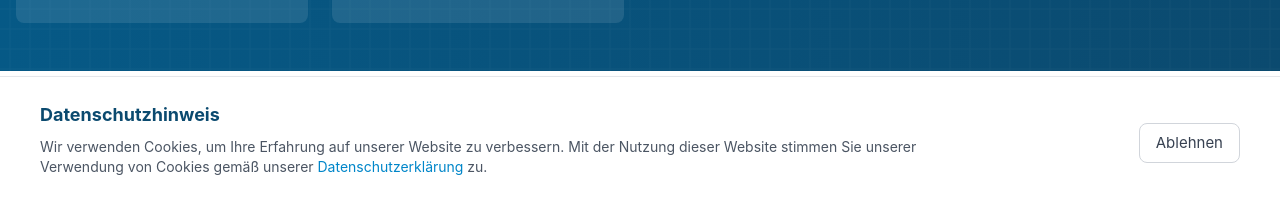
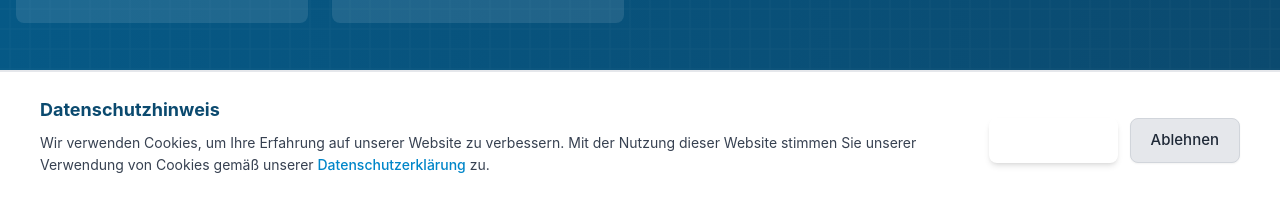
Before and after one commit to seppelz/arztvermittlung, a Vue app: page / in a window 1280 px wide. Shown: the part 591-800 px from the top of the page. Built offline with nearby package versions, Linux system fonts and the light colour scheme; no server answers.

Commit message:
Verbessere Kontrast und Sichtbarkeit des Cookie-Banners

```diff
--- a/src/components/CookieBanner.vue
+++ b/src/components/CookieBanner.vue
@@ -1,25 +1,25 @@
 <template>
-  <div v-if="showBanner" class="fixed bottom-0 left-0 right-0 bg-white border-t border-gray-200 p-4 md:p-6 z-50 shadow-lg">
+  <div v-if="showBanner" class="fixed bottom-0 left-0 right-0 bg-white border-t-2 border-dark p-4 md:p-6 z-50 shadow-xl">
     <div class="container mx-auto">
       <div class="flex flex-col md:flex-row md:items-center md:justify-between gap-4">
         <div class="flex-1">
-          <h3 class="text-lg font-bold text-heading mb-2">Datenschutzhinweis</h3>
-          <p class="text-sm text-gray-600 mb-2">
+          <h3 class="text-lg font-bold text-dark mb-2">Datenschutzhinweis</h3>
+          <p class="text-sm text-gray-700 mb-2 leading-relaxed">
             Wir verwenden Cookies, um Ihre Erfahrung auf unserer Website zu verbessern.
             Mit der Nutzung dieser Website stimmen Sie unserer Verwendung von Cookies gemäß unserer
-            <router-link to="/privacy" class="text-primary hover:underline">Datenschutzerklärung</router-link> zu.
+            <router-link to="/privacy" class="text-primary font-medium hover:underline">Datenschutzerklärung</router-link> zu.
           </p>
         </div>
-        <div class="flex flex-col sm:flex-row gap-2">
+        <div class="flex flex-col sm:flex-row gap-3">
           <button
             @click="acceptCookies"
-            class="px-4 py-2 bg-primary text-white rounded-lg hover:bg-primary-dark focus:outline-none focus:ring-2 focus:ring-primary focus:ring-offset-2 transition-colors"
+            class="px-5 py-2.5 bg-dark text-white rounded-lg hover:bg-dark/80 focus:outline-none focus:ring-2 focus:ring-dark focus:ring-offset-2 transition-colors font-bold shadow-md"
           >
             Akzeptieren
           </button>
           <button
             @click="rejectCookies"
-            class="px-4 py-2 bg-white text-gray-700 border border-gray-300 rounded-lg hover:bg-gray-50 focus:outline-none focus:ring-2 focus:ring-gray-500 focus:ring-offset-2 transition-colors"
+            class="px-5 py-2.5 bg-gray-200 text-gray-800 rounded-lg hover:bg-gray-300 focus:outline-none focus:ring-2 focus:ring-gray-500 focus:ring-offset-2 transition-colors font-medium border border-gray-300 shadow-sm"
           >
             Ablehnen
           </button>
```
Also changed, not shown: 1 other file (tests, documents, lock files or other folders).
